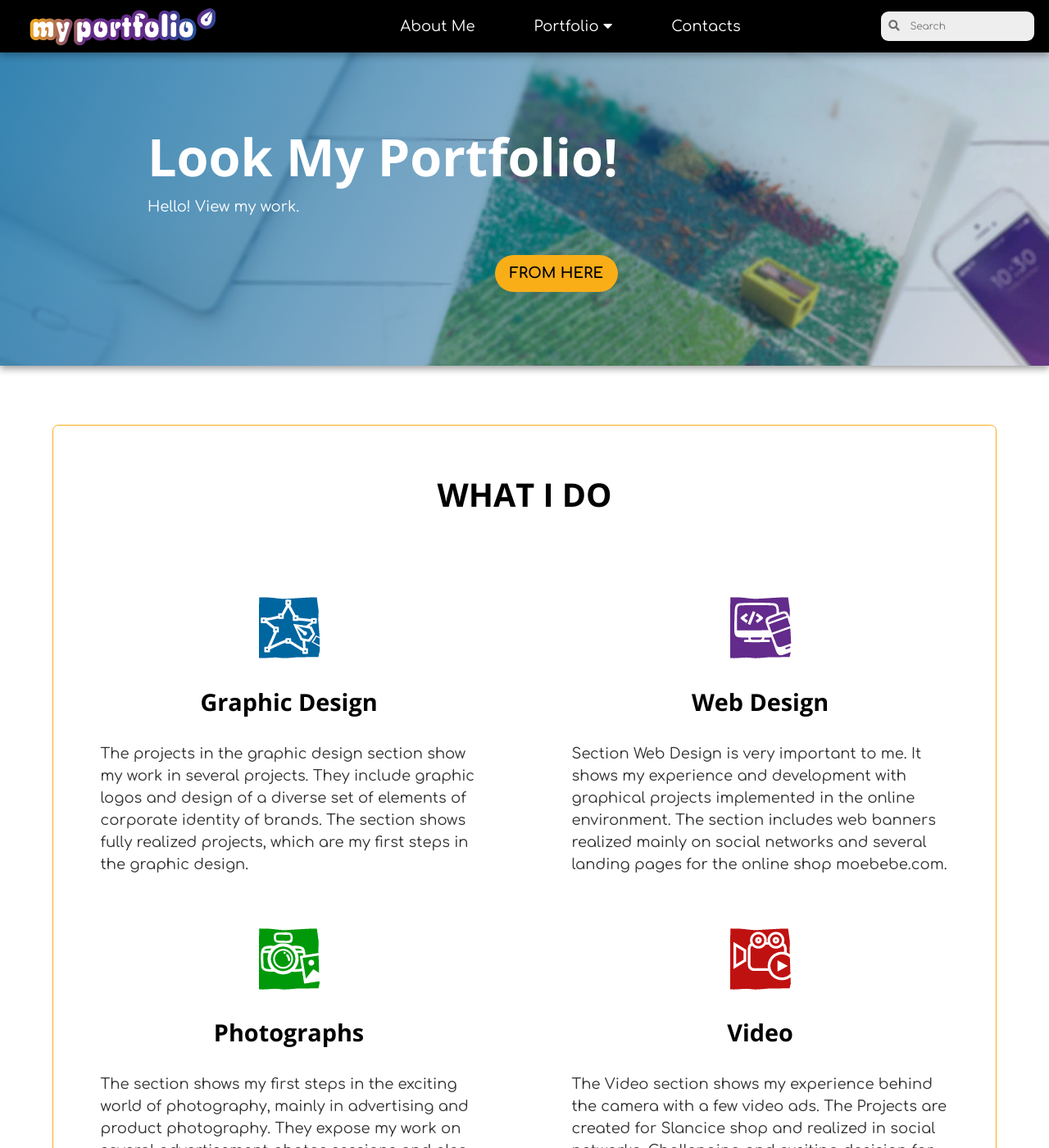
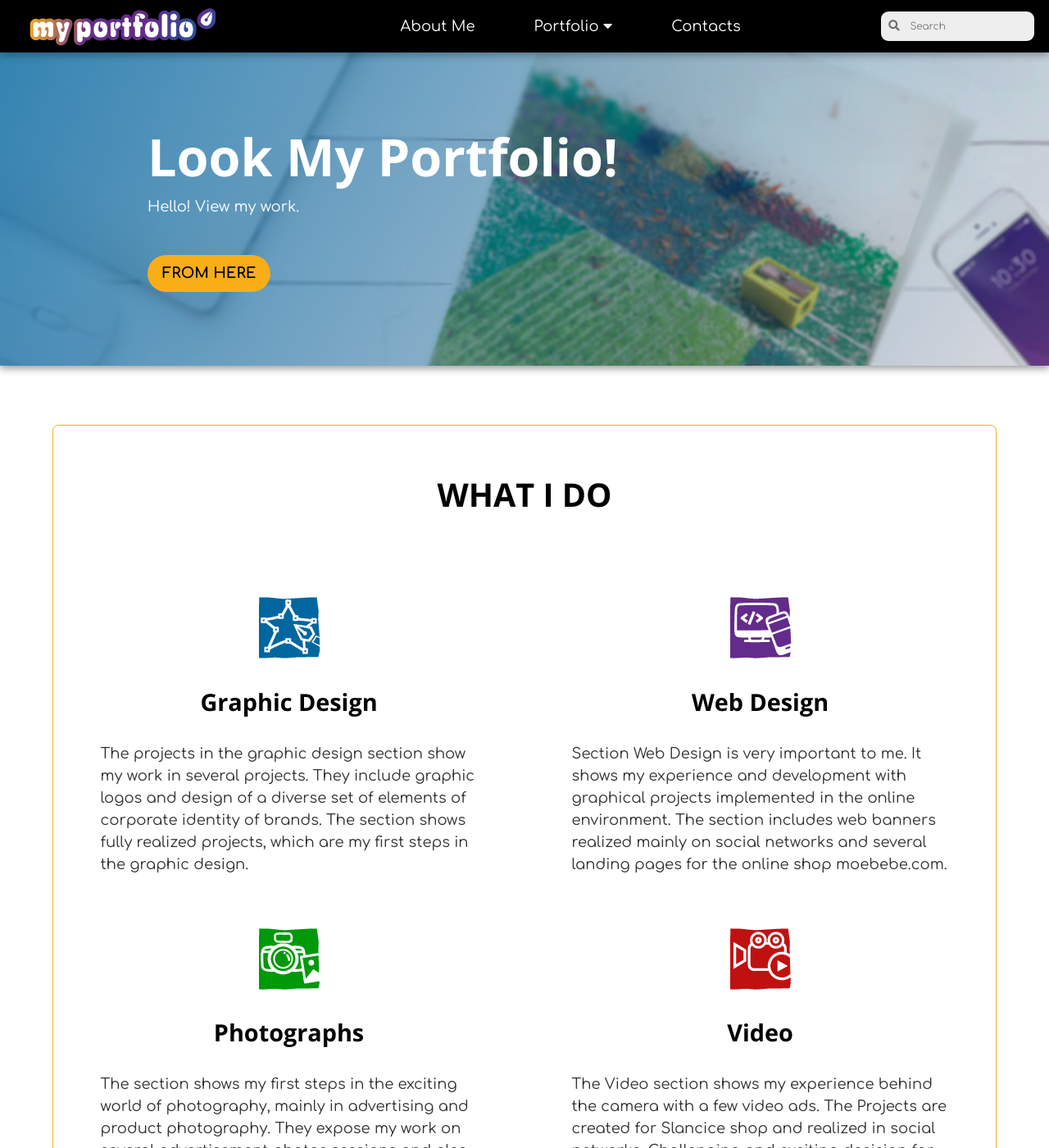
Before and after one commit to LiliyaMilanova/myportfolio, a Jekyll site: the page built from index.html, in a window 1280 px wide and 1400 px high. Shown: the whole window at 82% size. Built offline with Jekyll 4.4.1, drawn with Linux system fonts in a browser that asks for light colours; nearby versions of some CDN libraries.

Commit message:
Update styles.css

```diff
--- a/css/styles.css
+++ b/css/styles.css
@@ -47,7 +47,6 @@ body {
 }
 
 .button {
-    align-self: flex-end;
     text-align: center;
     margin-left: 10rem;
     margin-top: 1rem;
```
